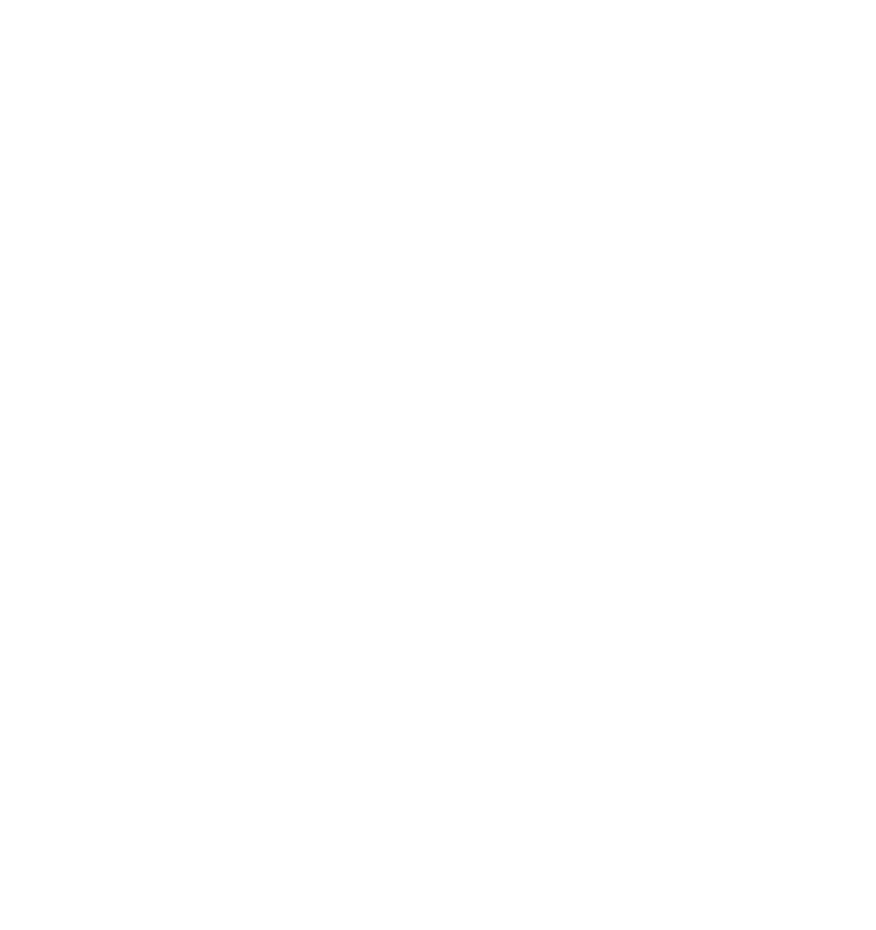
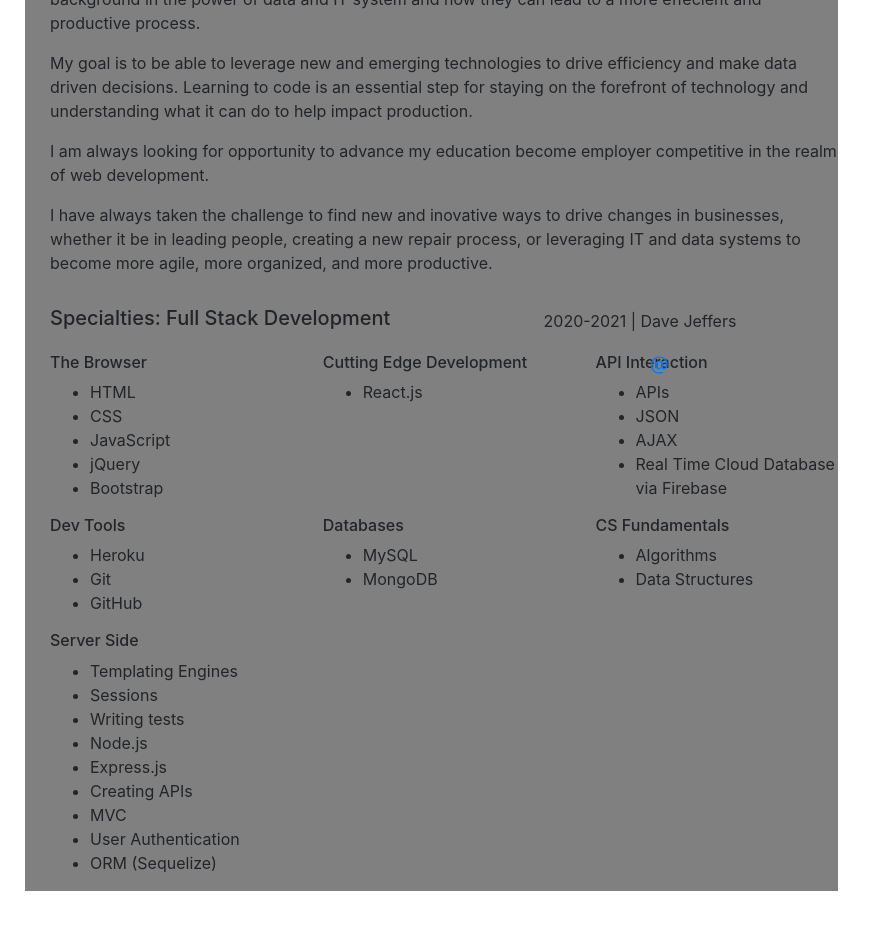
Before and after one commit to zdjeffers/react_portfolio, a React (Create React App) app in the folder react_portfolio/: page / in a window 1280 px wide. Shown: the part 420-1350 px from the top of the page, without its empty margins (0-876 px from the left). Before the commit the page ends 800 px from the top, so only its background shows below. Built offline with nearby package versions, Linux system fonts and the light colour scheme.

Commit message:
updated home page. Added photo and description. Still needs work on styling

```diff
--- a/react_portfolio/src/App.js
+++ b/react_portfolio/src/App.js
@@ -1,9 +1,10 @@
 import React from "react";
-import { BrowserRouter as Router, Route, Switch } from "react-router-dom";
+import { HashRouter as Router, Route, Switch } from "react-router-dom";
 import Home from "./pages/home";
 import Projects from './pages/projects';
 import Navbar from "./components/Navbar";
 import Wrapper from "./components/Wrapper";
+import Footer from "./components/Footer"
 
 function App() {
   return (
@@ -23,6 +24,7 @@
             </Route>
           </Switch>
         </Wrapper>
+        <Footer />
       </div>
     </Router>
   );
--- a/react_portfolio/src/components/Footer/style.css
+++ b/react_portfolio/src/components/Footer/style.css
@@ -0,0 +1,19 @@
+/*div height to ensure all the content clears the sticky footer for scrolling*/
+.content-scroll{
+    height: 20px;
+  }
+
+  /*makes the dark gray line above the footer*/
+  .footer-height{
+
+    border-top: 5px solid #5c5b5b;
+  }
+
+  a {
+    padding: 0px 10px ;
+  }
+
+  .text-center {
+    padding: 5px;
+
+  }
--- a/react_portfolio/src/index.css
+++ b/react_portfolio/src/index.css
@@ -1,13 +1,62 @@
 body {
-  margin: 0;
+  background-color:black;
+  font-family: 'Roboto', sans-serif;
+  font-size: 18px;
   font-family: -apple-system, BlinkMacSystemFont, 'Segoe UI', 'Roboto', 'Oxygen',
     'Ubuntu', 'Cantarell', 'Fira Sans', 'Droid Sans', 'Helvetica Neue',
     sans-serif;
   -webkit-font-smoothing: antialiased;
   -moz-osx-font-smoothing: grayscale;
 }
+.col-main{
+  /* background-color: #7fc6e2; */
+  background-color: grey;
+  margin-top: 50px;
+  margin-bottom: 50px;
+  margin-left: 10px;
+  padding-right: 15px;
+}
 
-code {
-  font-family: source-code-pro, Menlo, Monaco, Consolas, 'Courier New',
-    monospace;
+.col-project{
+  /* background-color: #7fc6e2; */
+  background-color: #98d1e2;
+  margin-top: 50px;
+  margin-bottom: 50px;
+  margin-left: 10px;
+  padding: 70px;
 }
+/*sizinig portfolio pic, floating to the left so the text wraps on the left
+and margin-right adds a little space between the image and the text*/
+.row-content img{
+  width: 200px;
+  float: left;
+  margin-left: 40px;
+}
+
+.content-text{
+  margin-left: 40px;
+}
+
+/*set h1 text color and add padding to the top and bottom of text to push the column border down a bit*/
+h1{
+  padding: 10px 0px;
+  margin-left: 10px;
+}
+
+/*padding-top pushes the text down and away from the line
+text-justify wraps the text around the image*/
+.row-content{
+  padding-top: 10px;
+  text-align: left;
+}
+
+/*adds bullets to the line items at the bottom of the paragraph*/
+ol{
+
+  list-style-type: inherit;
+}
+
+h5{
+  padding-bottom: 15px;
+  padding-top: 15px;
+}
--- a/react_portfolio/src/pages/home.js
+++ b/react_portfolio/src/pages/home.js
@@ -3,8 +3,115 @@
 
 function Home() {
   return (
-    <div> home </div>
-    );
+    <Container fluid>
+      <Row>
+        <Col size="md-8">
+          <div className="col-main">
+            <h1 className="index-h1"> About Me </h1>
+            <div className="row row-content">
+              <img src="/images/mexico_portrait.jpg" alt="Dave Jeffers" />
+              <div className="content-text">
+                <p>
+                  Hello, my name is Dave Jeffers; I'm currently the Engineering
+                  Manager for Pratt & Whitney, a aerospace jet engine company.
+                  In my time in manufacturing, I've come to see the benefits of
+                  having a robust background in the power of data and IT system
+                  and how they can lead to a more effecient and productive
+                  process.
+                </p>
+                <p>
+                  My goal is to be able to leverage new and emerging
+                  technologies to drive efficiency and make data driven
+                  decisions. Learning to code is an essential step for staying
+                  on the forefront of technology and understanding what it can
+                  do to help impact production.
+                </p>
+                <p>
+                  I am always looking for opportunity to advance my education
+                  become employer competitive in the realm of web development.
+                </p>
+                <p>
+                  I have always taken the challenge to find new and inovative
+                  ways to drive changes in businesses, whether it be in leading
+                  people, creating a new repair process, or leveraging IT and
+                  data systems to become more agile, more organized, and more
+                  productive.
+                </p>
+                <h5>Specialties: Full Stack Development</h5>
+                <Row>
+                  <Col size="md-4">
+                    <h6>The Browser</h6>
+                    <ol>
+                      <li>HTML</li>
+                      <li>CSS</li>
+                      <li>JavaScript</li>
+                      <li>jQuery</li>
+                      <li>Bootstrap</li>
+                    </ol>
+                  </Col>
+                  <Col size="md-4">
+                    <h6>Cutting Edge Development</h6>
+                    <ol>
+                      <li>React.js</li>
+                    </ol>
+                  </Col>
+                  <Col size="md-4">
+                    <h6>API Interaction</h6>
+                    <ol>
+                      <li>APIs</li>
+                      <li>JSON</li>
+                      <li>AJAX</li>
+                      <li>Real Time Cloud Database via Firebase</li>
+                    </ol>
+                  </Col>
+                </Row>
+                <Row>
+                  <Col size="md-4">
+                    <h6>Dev Tools</h6>
+                    <ol>
+                      <li>Heroku</li>
+                      <li>Git</li>
+                      <li>GitHub</li>
+                    </ol>
+                  </Col>
+                  <Col size="md-4">
+                    <h6>Databases</h6>
+                    <ol>
+                      <li>MySQL</li>
+                      <li>MongoDB</li>
+                    </ol>
+                  </Col>
+                  <Col size="md-4">
+                    <h6>CS Fundamentals</h6>
+                    <ol>
+                      <li>Algorithms</li>
+                      <li>Data Structures</li>
+                    </ol>
+                  </Col>
+                </Row>
+                <Row>
+                  <Col size="md-4">
+                    <h6>Server Side</h6>
+                    <ol>
+                      <li>Templating Engines</li>
+                      <li>Sessions</li>
+                      <li>Writing tests</li>
+                      <li>Node.js</li>
+                      <li>Express.js</li>
+                      <li>Creating APIs</li>
+                      <li>MVC</li>
+                      <li>User Authentication</li>
+                      <li>ORM (Sequelize)</li>
+                    </ol>
+                  </Col>
+                </Row>
+              </div>
+            </div>
+          </div>
+        </Col>
+      </Row>
+    </Container>
+  );
 }
 
 export default Home;
```
Also changed, not shown: 1 other file (tests, documents, lock files or other folders).
